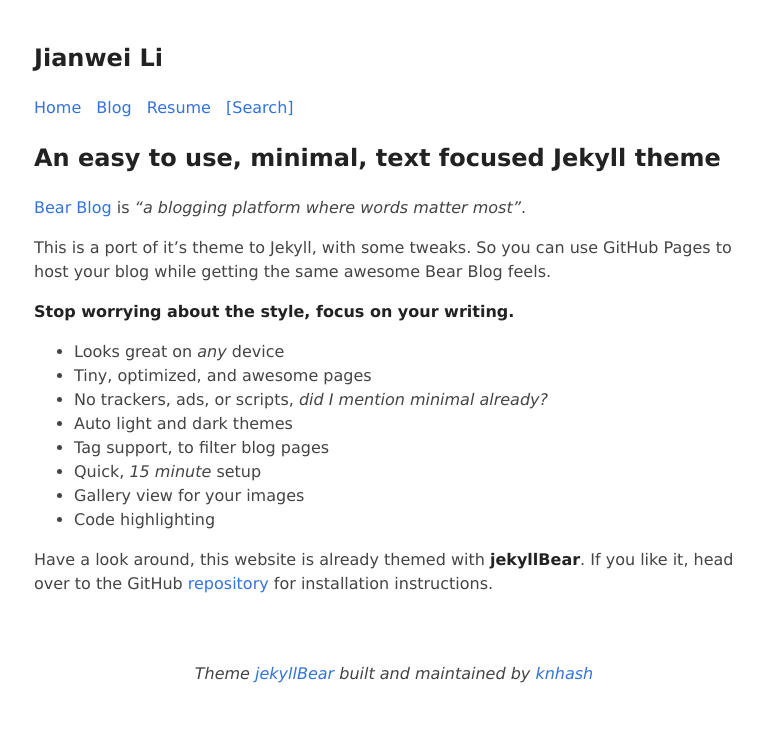
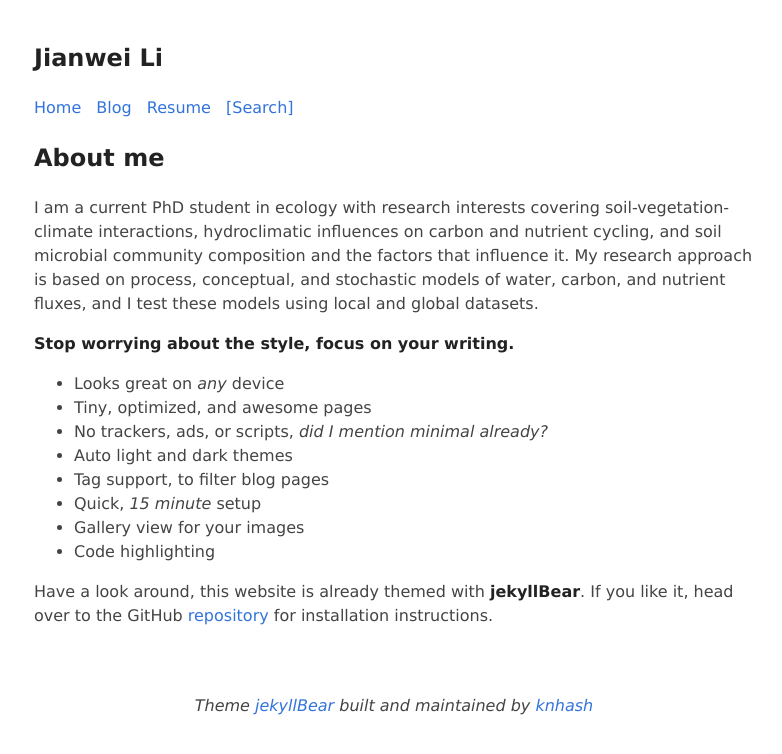
Before and after one commit to lijianweicode/lijianweicode.github.io, a Jekyll site: the page built from index.md, in a window 1280 px wide. Shown: the top 754 px of the page, without its empty margins (246-1028 px from the left). Built offline with Jekyll 4.4.1, drawn with Linux system fonts in a browser that asks for light colours.

Commit message:
about me

```diff
--- a/index.md
+++ b/index.md
@@ -4,11 +4,9 @@ title: Hello
 ---
 
 
-## An easy to use, minimal, text focused Jekyll theme
+## About me
 
-[Bear Blog](https://bearblog.dev/) is *"a blogging platform where words matter most"*.
-
-This is a port of it's theme to Jekyll, with some tweaks. So you can use GitHub Pages to host your blog while getting the same awesome Bear Blog feels.
+I am a current PhD student in ecology with research interests covering soil-vegetation-climate interactions, hydroclimatic influences on carbon and nutrient cycling, and soil microbial community composition and the factors that influence it. My research approach is based on process, conceptual, and stochastic models of water, carbon, and nutrient fluxes, and I test these models using local and global datasets.
 
 **Stop worrying about the style, focus on your writing.**
 
```
